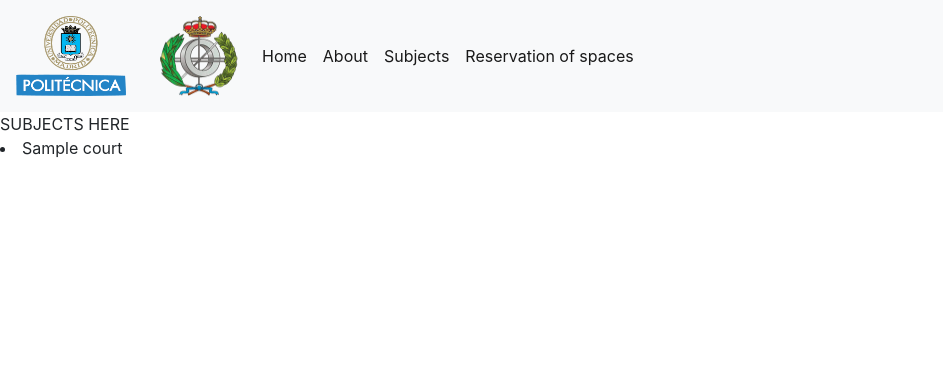
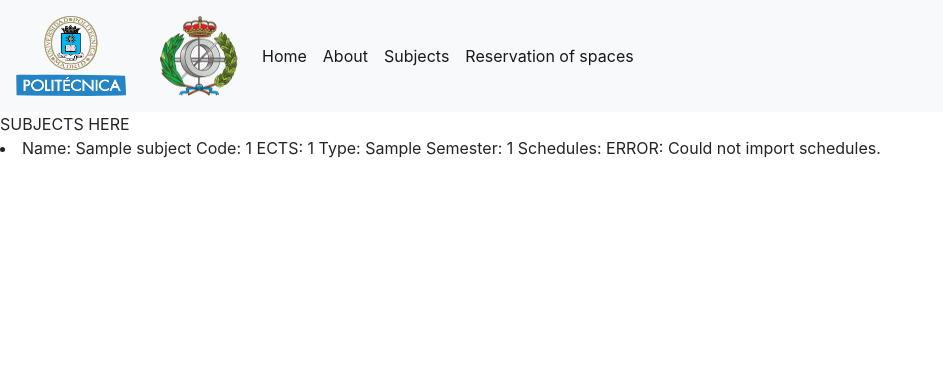
Before and after one commit to VictorNS69/Horarios-ETSIINF-UPM-18-19, a Django app: template ScheduleGenerator/templates/ScheduleGenerator/select_subjects.html in a window 1280 px wide. Shown: the top 372 px of the page, without its empty margins (0-943 px from the left). Run offline with Django 3.2, Linux system fonts and the light colour scheme; tables that the repository leaves empty hold one stand-in row (values such as "Sample post"); the template is opened without the code that fills it: values that come from a table or form of the project are taken from there, most other values are stand-ins (such as "Sample title", 1, 10 or a date in 2020); some libraries are stand-ins or nearby versions.

Commit message:
sample of how to send info between views and templates with "real" data

```diff
--- a/ScheduleGenerator/templates/ScheduleGenerator/select_subjects.html
+++ b/ScheduleGenerator/templates/ScheduleGenerator/select_subjects.html
@@ -3,7 +3,7 @@
 
 {% block content %}
 SUBJECTS HERE
-{% for court in courts %}
-    <li>{{ court }}</li>
+{% for s in subjects %}
+    <li>{{ s.info }}</li>
 {% endfor %}
 {% endblock %}
--- a/ScheduleGenerator/views.py
+++ b/ScheduleGenerator/views.py
@@ -1,9 +1,12 @@
 from django.shortcuts import render
+from django.db import models
+from .models import Subject
 
 
 def select_course(request):
     if request.POST.get("inlineRadioOptions") == "1":
-        return render(request, 'ScheduleGenerator/select_subjects.html', {'courts': "c", 'club_name': "club_name"})
+        subject =Subject.objects.all()
+        return render(request, 'ScheduleGenerator/select_subjects.html', {'subjects': subject})
     # TODO add the other courses
     return render(request, "ScheduleGenerator/select_course.html")
 
```
